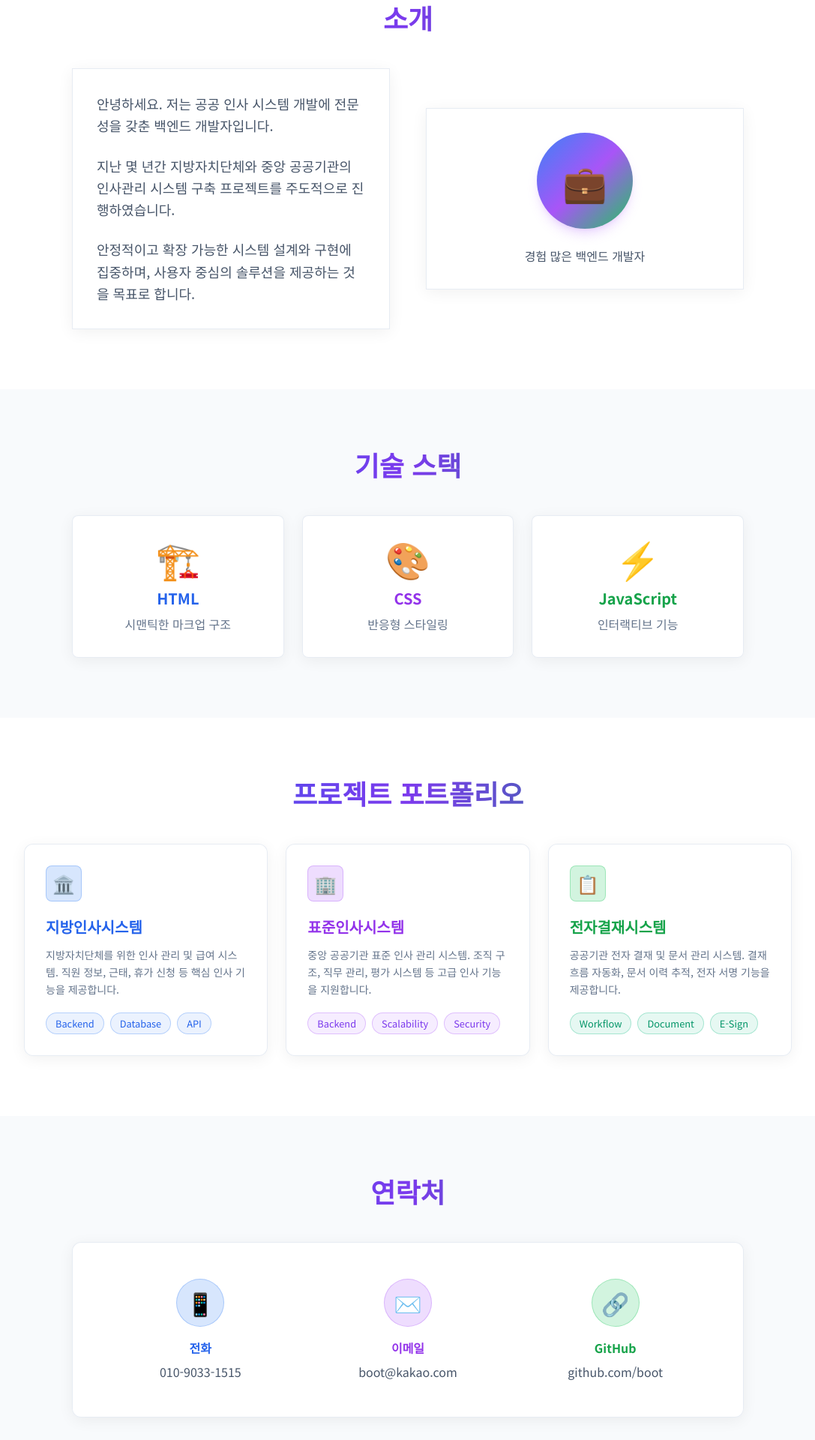
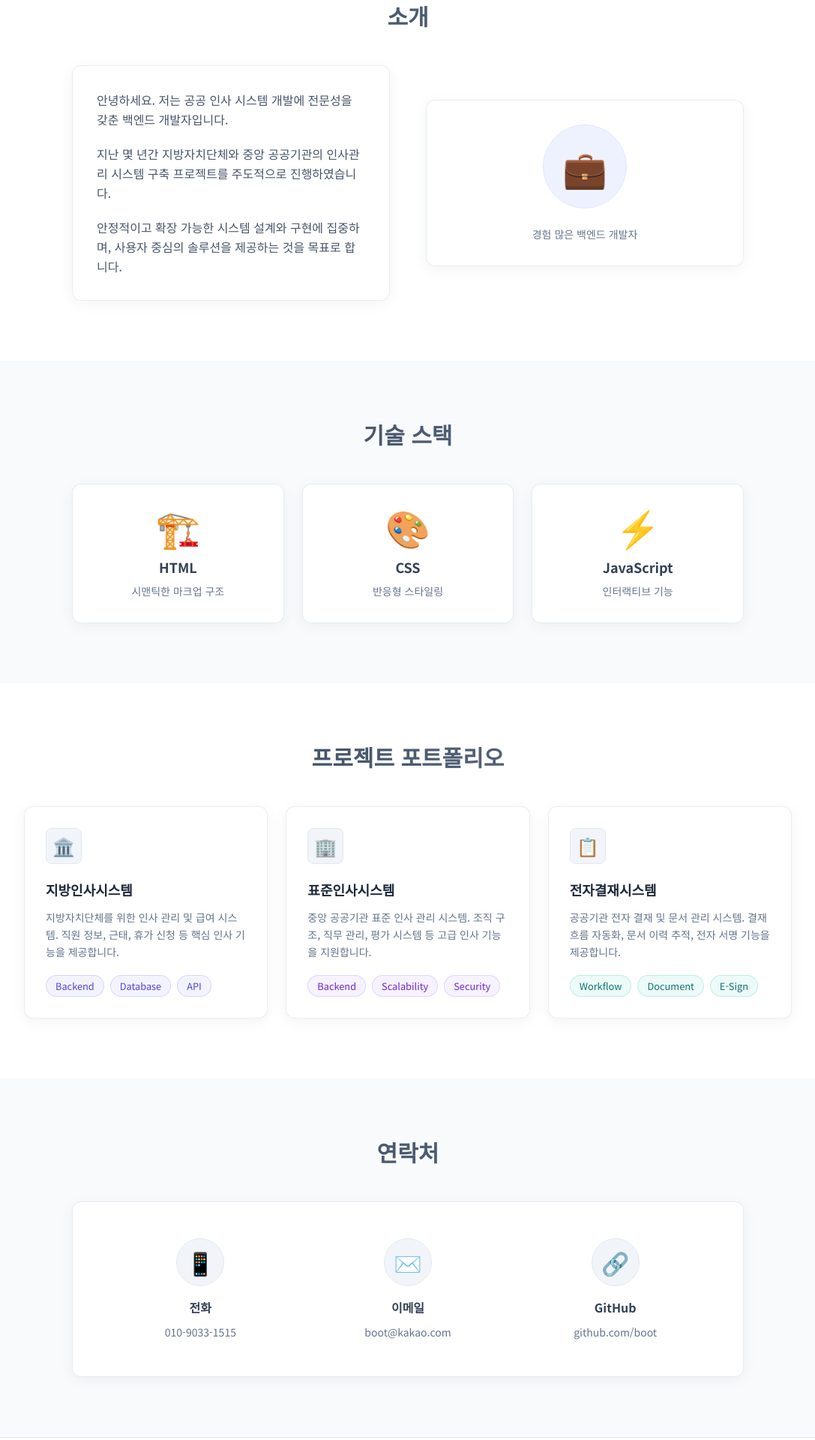
Before and after one commit to royroysiku/my-profile-site, a plain HTML site: page index.html in a window 1280 px wide. Shown: the part 877-2797 px from the top of the page at 75% size, without its empty margins (96-1183 px from the left). Drawn offline with nearby package versions, Linux system fonts and the light colour scheme.

Commit message:
Redesign: light theme refresh with avatar and calmer colors
- Replace navbar brand "김성근" with "포트폴리오"
- Add SVG face avatar in hero section
- Tone down all colors: remove multi-color gradients, use slate/indigo palette
- Simplify buttons to solid slate-800
- Unify card hover effects to subtle indigo
- Mute badge and section title colors

Co-Authored-By: Claude Sonnet 4.6 <noreply@anthropic.com>

```diff
--- a/index.html
+++ b/index.html
@@ -11,15 +11,15 @@
     <!-- 네비게이션 -->
     <nav class="fixed top-0 w-full z-50 transition-all duration-300" id="navbar">
         <div class="max-w-5xl mx-auto px-6 py-4 flex justify-between items-center">
-            <div class="text-2xl font-bold bg-gradient-to-r from-blue-600 via-purple-600 to-green-600 bg-clip-text text-transparent">
-                김성근
+            <div class="text-xl font-bold text-slate-800 tracking-tight">
+                포트폴리오
             </div>
             <ul class="hidden md:flex gap-1 text-sm items-center">
                 <li><a href="#about" class="nav-link px-4 py-2 rounded-lg hover:bg-slate-100 transition">소개</a></li>
                 <li><a href="#tech" class="nav-link px-4 py-2 rounded-lg hover:bg-slate-100 transition">기술</a></li>
                 <li><a href="#projects" class="nav-link px-4 py-2 rounded-lg hover:bg-slate-100 transition">프로젝트</a></li>
                 <li>
-                    <a href="#contact" class="ml-4 px-5 py-2 rounded-full bg-gradient-to-r from-blue-600 via-purple-600 to-green-600 text-white text-sm font-semibold hover:opacity-90 transition">
+                    <a href="#contact" class="ml-4 px-5 py-2 rounded-full bg-slate-800 text-white text-sm font-semibold hover:bg-slate-700 transition">
                         연락하기
                     </a>
                 </li>
@@ -41,16 +41,50 @@
     <!-- Hero 섹션 -->
     <section class="min-h-screen flex items-center justify-center pt-20 px-6 hero-bg">
         <div class="text-center max-w-2xl animate-fade-in">
-            <h1 class="text-5xl md:text-7xl font-bold mb-6">
-                <span class="bg-gradient-to-r from-blue-600 via-purple-600 to-green-600 bg-clip-text text-transparent">
-                    김성근
-                </span>
+            <!-- 프로필 아바타 -->
+            <div class="w-36 h-36 md:w-44 md:h-44 mx-auto mb-8 rounded-full overflow-hidden avatar-ring">
+                <svg viewBox="0 0 200 200" xmlns="http://www.w3.org/2000/svg" class="w-full h-full">
+                    <!-- 배경 -->
+                    <circle cx="100" cy="100" r="100" fill="#f1f5f9"/>
+                    <!-- 상의 -->
+                    <ellipse cx="100" cy="210" rx="72" ry="52" fill="#6366f1"/>
+                    <!-- 목 -->
+                    <rect x="86" y="142" width="28" height="22" rx="5" fill="#fddcb7"/>
+                    <!-- 얼굴 -->
+                    <circle cx="100" cy="118" r="42" fill="#fddcb7"/>
+                    <!-- 머리카락 -->
+                    <path d="M 58 106 Q 56 60 100 58 Q 144 60 142 106 Q 132 76 100 78 Q 68 76 58 106 Z" fill="#334155"/>
+                    <!-- 귀 -->
+                    <ellipse cx="58" cy="120" rx="7" ry="9" fill="#f5c9a0"/>
+                    <ellipse cx="142" cy="120" rx="7" ry="9" fill="#f5c9a0"/>
+                    <!-- 왼쪽 눈 -->
+                    <ellipse cx="85" cy="115" rx="5.5" ry="6" fill="#1e293b"/>
+                    <circle cx="86.5" cy="113" r="1.8" fill="white"/>
+                    <!-- 오른쪽 눈 -->
+                    <ellipse cx="115" cy="115" rx="5.5" ry="6" fill="#1e293b"/>
+                    <circle cx="116.5" cy="113" r="1.8" fill="white"/>
+                    <!-- 눈썹 왼쪽 -->
+                    <path d="M 78 104 Q 85 100 93 104" stroke="#334155" stroke-width="2.5" fill="none" stroke-linecap="round"/>
+                    <!-- 눈썹 오른쪽 -->
+                    <path d="M 107 104 Q 115 100 122 104" stroke="#334155" stroke-width="2.5" fill="none" stroke-linecap="round"/>
+                    <!-- 코 -->
+                    <path d="M 100 120 L 95 130 Q 100 133 105 130 Z" fill="#f0c49e"/>
+                    <!-- 입 -->
+                    <path d="M 87 138 Q 100 148 113 138" stroke="#c08060" stroke-width="2.5" fill="none" stroke-linecap="round"/>
+                    <!-- 뺨 홍조 -->
+                    <ellipse cx="75" cy="130" rx="9" ry="5" fill="rgba(255,160,130,0.25)"/>
+                    <ellipse cx="125" cy="130" rx="9" ry="5" fill="rgba(255,160,130,0.25)"/>
+                </svg>
+            </div>
+
+            <h1 class="text-5xl md:text-6xl font-bold mb-3 text-slate-800">
+                김성근
             </h1>
-            <p class="text-3xl md:text-4xl font-light mb-6 bg-gradient-to-r from-purple-600 to-blue-600 bg-clip-text text-transparent">백엔드 개발자</p>
-            <p class="text-lg text-slate-600 mb-10 leading-relaxed">
+            <p class="text-xl md:text-2xl font-light mb-4 text-slate-500">백엔드 개발자</p>
+            <p class="text-base text-slate-500 mb-10 leading-relaxed max-w-md mx-auto">
                 공공프로젝트 인사시스템 개발 전문으로 신뢰할 수 있는 솔루션을 만들고 있습니다.
             </p>
-            <a href="#projects" class="inline-block bg-gradient-to-r from-blue-600 via-purple-600 to-green-600 hover:opacity-90 text-white px-8 py-3 rounded-full font-semibold transition transform hover:scale-105 shadow-lg shadow-purple-400/30">
+            <a href="#projects" class="inline-block bg-slate-800 hover:bg-slate-700 text-white px-8 py-3 rounded-full font-semibold transition transform hover:scale-105 shadow-md">
                 프로젝트 보기
             </a>
         </div>
@@ -59,24 +93,24 @@
     <!-- About 섹션 -->
     <section id="about" class="py-20 px-6 bg-white">
         <div class="max-w-4xl mx-auto">
-            <h2 class="text-4xl font-bold mb-12 text-center section-title">소개</h2>
+            <h2 class="text-3xl font-bold mb-12 text-center section-title">소개</h2>
             <div class="grid md:grid-cols-2 gap-12 items-center">
-                <div class="glass-card p-8">
-                    <p class="text-lg leading-relaxed text-slate-600 mb-6">
+                <div class="glass-card p-8 rounded-xl">
+                    <p class="text-base leading-relaxed text-slate-600 mb-5">
                         안녕하세요. 저는 공공 인사 시스템 개발에 전문성을 갖춘 백엔드 개발자입니다.
                     </p>
-                    <p class="text-lg leading-relaxed text-slate-600 mb-6">
+                    <p class="text-base leading-relaxed text-slate-600 mb-5">
                         지난 몇 년간 지방자치단체와 중앙 공공기관의 인사관리 시스템 구축 프로젝트를 주도적으로 진행하였습니다.
                     </p>
-                    <p class="text-lg leading-relaxed text-slate-600">
+                    <p class="text-base leading-relaxed text-slate-600">
                         안정적이고 확장 가능한 시스템 설계와 구현에 집중하며, 사용자 중심의 솔루션을 제공하는 것을 목표로 합니다.
                     </p>
                 </div>
-                <div class="glass-card p-8 text-center">
-                    <div class="w-32 h-32 mx-auto mb-6 rounded-full bg-gradient-to-br from-blue-500 via-purple-500 to-green-500 flex items-center justify-center text-5xl shadow-lg shadow-purple-400/30">
+                <div class="glass-card p-8 rounded-xl text-center">
+                    <div class="w-28 h-28 mx-auto mb-6 rounded-full bg-indigo-50 border border-indigo-100 flex items-center justify-center text-5xl">
                         💼
                     </div>
-                    <p class="text-slate-600">경험 많은 백엔드 개발자</p>
+                    <p class="text-slate-500 text-sm">경험 많은 백엔드 개발자</p>
                 </div>
             </div>
         </div>
@@ -85,22 +119,22 @@
     <!-- 기술 스택 섹션 -->
     <section id="tech" class="py-20 px-6 bg-slate-50">
         <div class="max-w-4xl mx-auto">
-            <h2 class="text-4xl font-bold mb-12 text-center section-title">기술 스택</h2>
+            <h2 class="text-3xl font-bold mb-12 text-center section-title">기술 스택</h2>
             <div class="grid grid-cols-1 md:grid-cols-3 gap-6">
-                <div class="tech-card glass-card tech-blue p-8 text-center rounded-lg transition transform hover:scale-105">
+                <div class="tech-card glass-card tech-blue p-8 text-center rounded-xl transition transform hover:scale-105">
                     <div class="text-5xl mb-4">🏗️</div>
-                    <h3 class="text-xl font-bold mb-2 text-blue-600">HTML</h3>
-                    <p class="text-slate-500">시맨틱한 마크업 구조</p>
+                    <h3 class="text-lg font-bold mb-2 text-slate-700">HTML</h3>
+                    <p class="text-slate-500 text-sm">시맨틱한 마크업 구조</p>
                 </div>
-                <div class="tech-card glass-card tech-purple p-8 text-center rounded-lg transition transform hover:scale-105">
+                <div class="tech-card glass-card tech-purple p-8 text-center rounded-xl transition transform hover:scale-105">
                     <div class="text-5xl mb-4">🎨</div>
-                    <h3 class="text-xl font-bold mb-2 text-purple-600">CSS</h3>
-                    <p class="text-slate-500">반응형 스타일링</p>
+                    <h3 class="text-lg font-bold mb-2 text-slate-700">CSS</h3>
+                    <p class="text-slate-500 text-sm">반응형 스타일링</p>
                 </div>
-                <div class="tech-card glass-card tech-green p-8 text-center rounded-lg transition transform hover:scale-105">
+                <div class="tech-card glass-card tech-green p-8 text-center rounded-xl transition transform hover:scale-105">
                     <div class="text-5xl mb-4">⚡</div>
-                    <h3 class="text-xl font-bold mb-2 text-green-600">JavaScript</h3>
-                    <p class="text-slate-500">인터랙티브 기능</p>
+                    <h3 class="text-lg font-bold mb-2 text-slate-700">JavaScript</h3>
+                    <p class="text-slate-500 text-sm">인터랙티브 기능</p>
                 </div>
             </div>
         </div>
@@ -109,14 +143,14 @@
     <!-- 프로젝트 섹션 -->
     <section id="projects" class="py-20 px-6 bg-white">
         <div class="max-w-5xl mx-auto">
-            <h2 class="text-4xl font-bold mb-12 text-center section-title">프로젝트 포트폴리오</h2>
+            <h2 class="text-3xl font-bold mb-12 text-center section-title">프로젝트 포트폴리오</h2>
             <div class="grid md:grid-cols-3 gap-6">
                 <!-- 프로젝트 1 -->
                 <div class="project-card project-blue glass-card p-7 rounded-xl transition transform hover:scale-105">
-                    <div class="w-12 h-12 mb-5 rounded-lg bg-blue-500/20 flex items-center justify-center text-2xl border border-blue-500/30">
+                    <div class="w-12 h-12 mb-5 rounded-lg bg-slate-100 flex items-center justify-center text-2xl border border-slate-200">
                         🏛️
                     </div>
-                    <h3 class="text-xl font-bold mb-3 text-blue-600">지방인사시스템</h3>
+                    <h3 class="text-lg font-bold mb-3 text-slate-800">지방인사시스템</h3>
                     <p class="text-slate-500 text-sm mb-5 leading-relaxed">
                         지방자치단체를 위한 인사 관리 및 급여 시스템. 직원 정보, 근태, 휴가 신청 등 핵심 인사 기능을 제공합니다.
                     </p>
@@ -129,10 +163,10 @@
 
                 <!-- 프로젝트 2 -->
                 <div class="project-card project-purple glass-card p-7 rounded-xl transition transform hover:scale-105">
-                    <div class="w-12 h-12 mb-5 rounded-lg bg-purple-500/20 flex items-center justify-center text-2xl border border-purple-500/30">
+                    <div class="w-12 h-12 mb-5 rounded-lg bg-slate-100 flex items-center justify-center text-2xl border border-slate-200">
                         🏢
                     </div>
-                    <h3 class="text-xl font-bold mb-3 text-purple-600">표준인사시스템</h3>
+                    <h3 class="text-lg font-bold mb-3 text-slate-800">표준인사시스템</h3>
                     <p class="text-slate-500 text-sm mb-5 leading-relaxed">
                         중앙 공공기관 표준 인사 관리 시스템. 조직 구조, 직무 관리, 평가 시스템 등 고급 인사 기능을 지원합니다.
                     </p>
@@ -145,10 +179,10 @@
 
                 <!-- 프로젝트 3 -->
                 <div class="project-card project-green glass-card p-7 rounded-xl transition transform hover:scale-105">
-                    <div class="w-12 h-12 mb-5 rounded-lg bg-green-500/20 flex items-center justify-center text-2xl border border-green-500/30">
+                    <div class="w-12 h-12 mb-5 rounded-lg bg-slate-100 flex items-center justify-center text-2xl border border-slate-200">
                         📋
                     </div>
-                    <h3 class="text-xl font-bold mb-3 text-green-600">전자결재시스템</h3>
+                    <h3 class="text-lg font-bold mb-3 text-slate-800">전자결재시스템</h3>
                     <p class="text-slate-500 text-sm mb-5 leading-relaxed">
                         공공기관 전자 결재 및 문서 관리 시스템. 결재 흐름 자동화, 문서 이력 추적, 전자 서명 기능을 제공합니다.
                     </p>
@@ -165,32 +199,32 @@
     <!-- 연락처 섹션 -->
     <section id="contact" class="py-20 px-6 bg-slate-50">
         <div class="max-w-4xl mx-auto">
-            <h2 class="text-4xl font-bold mb-12 text-center section-title">연락처</h2>
+            <h2 class="text-3xl font-bold mb-12 text-center section-title">연락처</h2>
             <div class="glass-card p-12 rounded-xl">
                 <div class="grid md:grid-cols-3 gap-8 text-center">
                     <!-- 전화 -->
                     <div class="contact-item">
-                        <div class="w-16 h-16 mx-auto mb-4 rounded-full bg-blue-500/20 border border-blue-500/30 flex items-center justify-center text-3xl">📱</div>
-                        <h3 class="font-bold mb-2 text-blue-600">전화</h3>
-                        <a href="tel:010-9033-1515" class="text-slate-600 hover:text-blue-600 transition">
+                        <div class="w-16 h-16 mx-auto mb-4 rounded-full bg-slate-100 border border-slate-200 flex items-center justify-center text-3xl">📱</div>
+                        <h3 class="font-bold mb-2 text-slate-700">전화</h3>
+                        <a href="tel:010-9033-1515" class="text-slate-500 hover:text-indigo-600 transition text-sm">
                             010-9033-1515
                         </a>
                     </div>
 
                     <!-- 이메일 -->
                     <div class="contact-item">
-                        <div class="w-16 h-16 mx-auto mb-4 rounded-full bg-purple-500/20 border border-purple-500/30 flex items-center justify-center text-3xl">✉️</div>
-                        <h3 class="font-bold mb-2 text-purple-600">이메일</h3>
-                        <a href="mailto:boot@kakao.com" class="text-slate-600 hover:text-purple-600 transition">
+                        <div class="w-16 h-16 mx-auto mb-4 rounded-full bg-slate-100 border border-slate-200 flex items-center justify-center text-3xl">✉️</div>
+                        <h3 class="font-bold mb-2 text-slate-700">이메일</h3>
+                        <a href="mailto:boot@kakao.com" class="text-slate-500 hover:text-indigo-600 transition text-sm">
                             boot@kakao.com
                         </a>
                     </div>
 
                     <!-- GitHub -->
                     <div class="contact-item">
-                        <div class="w-16 h-16 mx-auto mb-4 rounded-full bg-green-500/20 border border-green-500/30 flex items-center justify-center text-3xl">🔗</div>
-                        <h3 class="font-bold mb-2 text-green-600">GitHub</h3>
-                        <a href="https://github.com/boot" class="text-slate-600 hover:text-green-600 transition" target="_blank">
+                        <div class="w-16 h-16 mx-auto mb-4 rounded-full bg-slate-100 border border-slate-200 flex items-center justify-center text-3xl">🔗</div>
+                        <h3 class="font-bold mb-2 text-slate-700">GitHub</h3>
+                        <a href="https://github.com/boot" class="text-slate-500 hover:text-indigo-600 transition text-sm" target="_blank">
                             github.com/boot
                         </a>
                     </div>
--- a/style.css
+++ b/style.css
@@ -10,14 +10,14 @@
     background: rgba(255, 255, 255, 0.9);
     backdrop-filter: blur(10px);
     border: 1px solid rgba(226, 232, 240, 0.8);
-    box-shadow: 0 4px 20px rgba(0, 0, 0, 0.06);
+    box-shadow: 0 4px 20px rgba(0, 0, 0, 0.05);
     transition: all 0.3s ease;
 }
 
 .glass-card:hover {
     background: rgba(255, 255, 255, 1);
     border-color: rgba(148, 163, 184, 0.5);
-    box-shadow: 0 8px 30px rgba(0, 0, 0, 0.1);
+    box-shadow: 0 8px 30px rgba(0, 0, 0, 0.08);
 }
 
 /* 배지 스타일 */
@@ -30,33 +30,33 @@
 }
 
 .badge-blue {
-    background: rgba(59, 130, 246, 0.1);
-    border: 1px solid rgba(59, 130, 246, 0.3);
-    color: #2563eb;
+    background: rgba(99, 102, 241, 0.08);
+    border: 1px solid rgba(99, 102, 241, 0.2);
+    color: #4f46e5;
 }
 
 .badge-blue:hover {
-    background: rgba(59, 130, 246, 0.2);
+    background: rgba(99, 102, 241, 0.15);
 }
 
 .badge-purple {
-    background: rgba(168, 85, 247, 0.1);
-    border: 1px solid rgba(168, 85, 247, 0.3);
-    color: #7c3aed;
+    background: rgba(139, 92, 246, 0.08);
+    border: 1px solid rgba(139, 92, 246, 0.2);
+    color: #6d28d9;
 }
 
 .badge-purple:hover {
-    background: rgba(168, 85, 247, 0.2);
+    background: rgba(139, 92, 246, 0.15);
 }
 
 .badge-green {
-    background: rgba(16, 185, 129, 0.1);
-    border: 1px solid rgba(16, 185, 129, 0.3);
-    color: #059669;
+    background: rgba(20, 184, 166, 0.08);
+    border: 1px solid rgba(20, 184, 166, 0.2);
+    color: #0f766e;
 }
 
 .badge-green:hover {
-    background: rgba(16, 185, 129, 0.2);
+    background: rgba(20, 184, 166, 0.15);
 }
 
 /* 페이드인 애니메이션 */
@@ -89,29 +89,27 @@
 
 /* 네비게이션 스크롤 효과 */
 #navbar.scrolled {
-    background: rgba(255, 255, 255, 0.92);
+    background: rgba(255, 255, 255, 0.95);
     backdrop-filter: blur(10px);
     border-bottom: 1px solid rgba(226, 232, 240, 0.8);
-    box-shadow: 0 4px 12px rgba(0, 0, 0, 0.06);
+    box-shadow: 0 2px 8px rgba(0, 0, 0, 0.05);
 }
 
 /* Hero 배경 */
 .hero-bg {
-    background: radial-gradient(ellipse at 30% 40%, rgba(59, 130, 246, 0.07) 0%, transparent 60%),
-                radial-gradient(ellipse at 70% 60%, rgba(168, 85, 247, 0.07) 0%, transparent 60%),
-                radial-gradient(ellipse at 50% 90%, rgba(16, 185, 129, 0.05) 0%, transparent 60%),
+    background: radial-gradient(ellipse at 50% 20%, rgba(99, 102, 241, 0.05) 0%, transparent 55%),
                 #ffffff;
 }
 
 /* 섹션 제목 */
 .section-title {
-    background: linear-gradient(to right, #2563eb, #7c3aed, #059669);
+    background: linear-gradient(to right, #334155, #64748b);
     -webkit-background-clip: text;
     -webkit-text-fill-color: transparent;
     background-clip: text;
 }
 
-/* 프로젝트 카드 색상별 효과 */
+/* 프로젝트 카드 효과 */
 .project-card {
     position: relative;
     overflow: hidden;
@@ -125,56 +123,29 @@
     width: 100%;
     height: 100%;
     transition: left 0.5s ease;
+    background: linear-gradient(90deg, transparent, rgba(99, 102, 241, 0.04), transparent);
 }
 
 .project-card:hover::before {
     left: 100%;
 }
 
-.project-blue:hover {
-    border-color: rgba(59, 130, 246, 0.5) !important;
-    box-shadow: 0 0 30px rgba(59, 130, 246, 0.1);
+.project-blue:hover,
+.project-purple:hover,
+.project-green:hover {
+    border-color: rgba(99, 102, 241, 0.35) !important;
+    box-shadow: 0 0 24px rgba(99, 102, 241, 0.08);
 }
 
-.project-blue::before {
-    background: linear-gradient(90deg, transparent, rgba(59, 130, 246, 0.06), transparent);
+/* 기술 스택 카드 호버 */
+.tech-blue:hover,
+.tech-purple:hover,
+.tech-green:hover {
+    border-color: rgba(99, 102, 241, 0.35) !important;
+    box-shadow: 0 0 18px rgba(99, 102, 241, 0.08);
 }
 
-.project-purple:hover {
-    border-color: rgba(168, 85, 247, 0.5) !important;
-    box-shadow: 0 0 30px rgba(168, 85, 247, 0.1);
-}
-
-.project-purple::before {
-    background: linear-gradient(90deg, transparent, rgba(168, 85, 247, 0.06), transparent);
-}
-
-.project-green:hover {
-    border-color: rgba(16, 185, 129, 0.5) !important;
-    box-shadow: 0 0 30px rgba(16, 185, 129, 0.1);
-}
-
-.project-green::before {
-    background: linear-gradient(90deg, transparent, rgba(16, 185, 129, 0.06), transparent);
-}
-
-/* 기술 스택 카드 색상별 호버 */
-.tech-blue:hover {
-    border-color: rgba(59, 130, 246, 0.5) !important;
-    box-shadow: 0 0 20px rgba(59, 130, 246, 0.1);
-}
-
-.tech-purple:hover {
-    border-color: rgba(168, 85, 247, 0.5) !important;
-    box-shadow: 0 0 20px rgba(168, 85, 247, 0.1);
-}
-
-.tech-green:hover {
-    border-color: rgba(16, 185, 129, 0.5) !important;
-    box-shadow: 0 0 20px rgba(16, 185, 129, 0.1);
-}
-
-/* 네비게이션 활성 링크 */
+/* 네비게이션 링크 */
 .nav-link {
     position: relative;
     color: #475569;
@@ -190,7 +161,7 @@
 
 .nav-link.active::after {
     width: 100% !important;
-    background: linear-gradient(to right, #2563eb, #7c3aed, #059669) !important;
+    background: #6366f1 !important;
 }
 
 /* 반응형 조정 */
@@ -220,7 +191,7 @@ a::after {
     left: 0;
     width: 0;
     height: 2px;
-    background: linear-gradient(to right, #2563eb, #6366f1);
+    background: #6366f1;
     transition: width 0.3s ease;
 }
 
@@ -238,10 +209,16 @@ a:hover::after {
 }
 
 ::-webkit-scrollbar-thumb {
-    background: linear-gradient(to bottom, #3b82f6, #a855f7, #10b981);
+    background: #94a3b8;
     border-radius: 4px;
 }
 
 ::-webkit-scrollbar-thumb:hover {
-    background: linear-gradient(to bottom, #2563eb, #7c3aed, #059669);
+    background: #64748b;
 }
+
+/* 프로필 아바타 */
+.avatar-ring {
+    border: 3px solid rgba(99, 102, 241, 0.15);
+    box-shadow: 0 8px 32px rgba(99, 102, 241, 0.1);
+}
```
